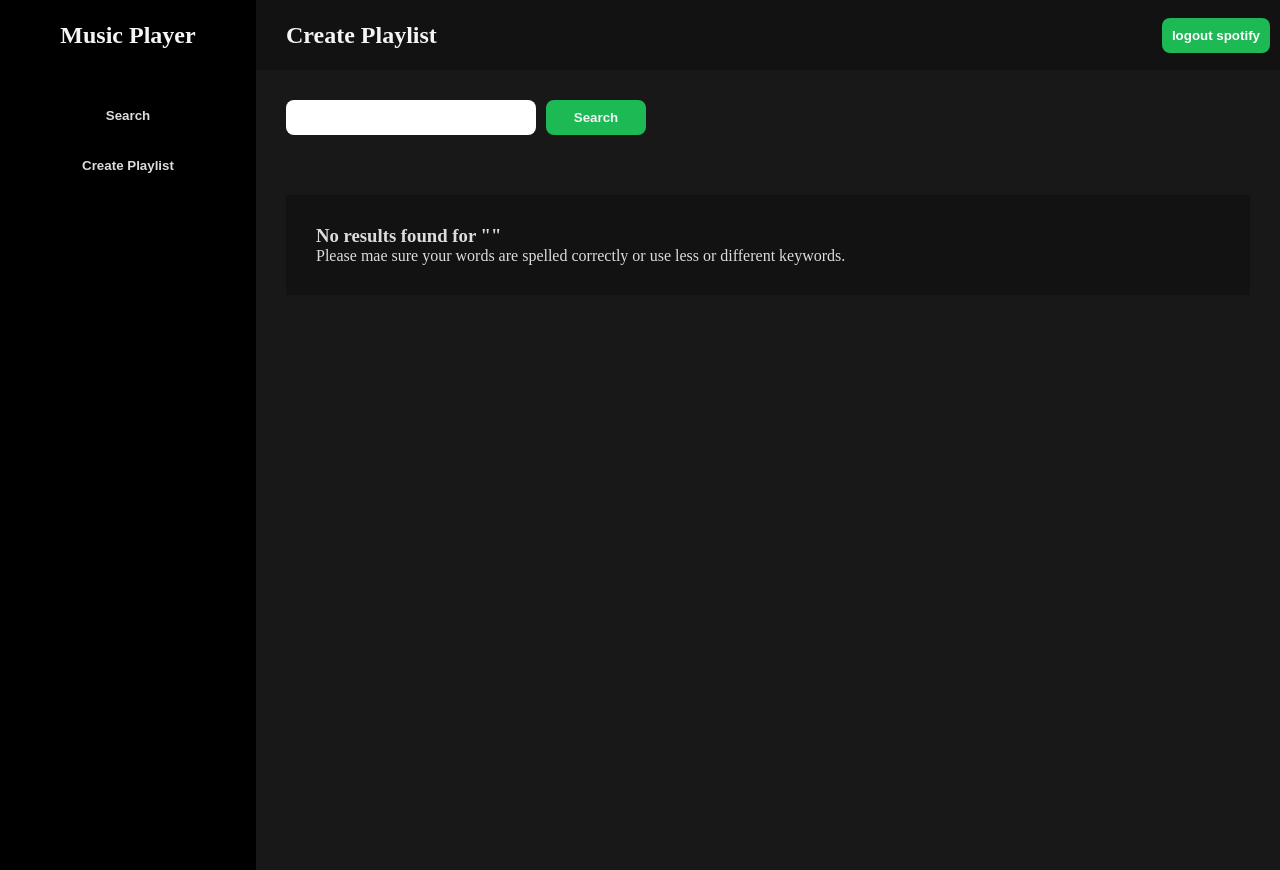
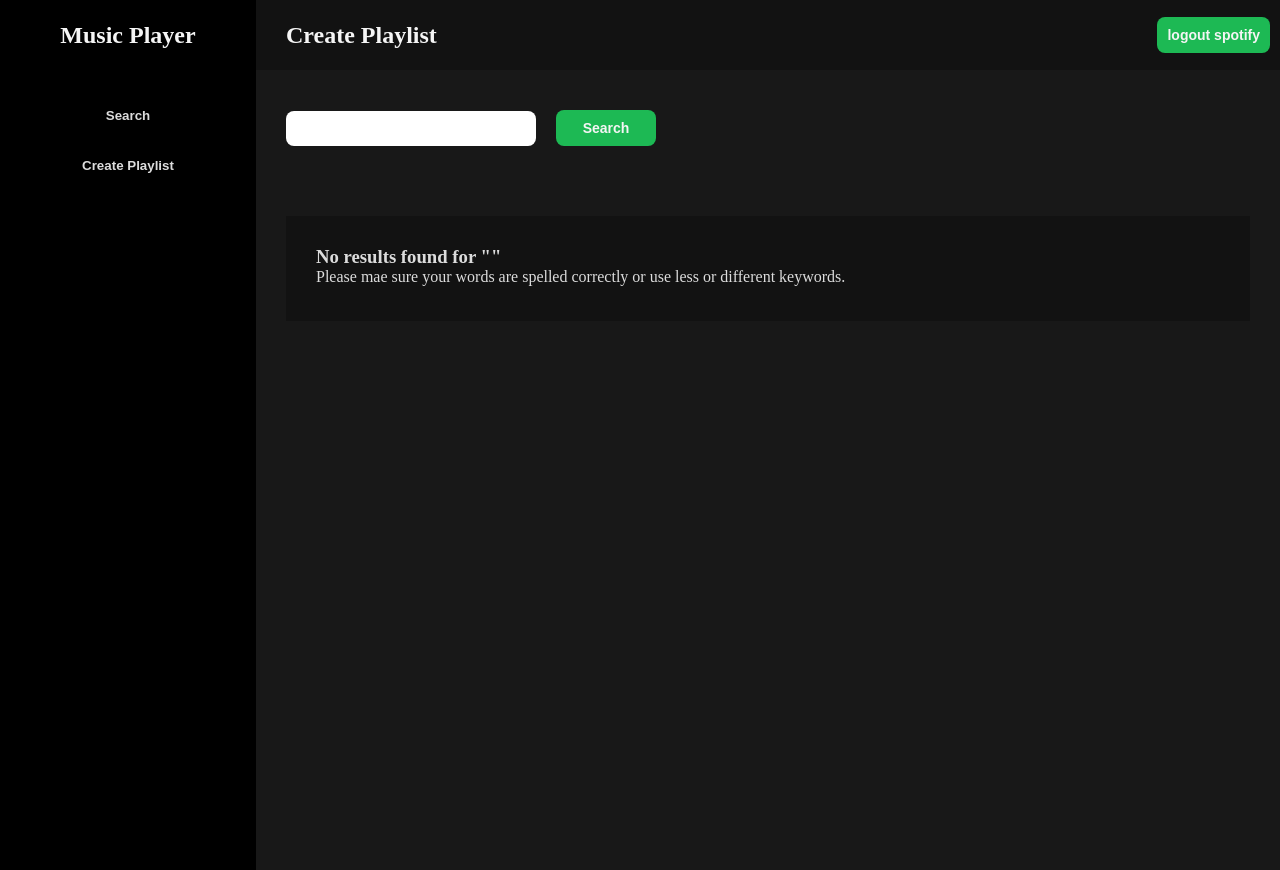
Before and after one commit to Dwipasca/generasi-gigih-homework, a React (Create React App) app: page / in a window 1280 px wide. Built offline with nearby package versions, Linux system fonts and the light colour scheme.

Commit message:
remake button component

```diff
--- a/src/App.js
+++ b/src/App.js
@@ -5,7 +5,7 @@ import Search from "./pages/Search";
 
 import { loginSpotify, getAccessTokenFromURL } from "./functions/auth";
 
-import "./app.css";
+import "./App.css";
 
 function App() {
   return (
--- /dev/null
+++ b/src/components/button/button.css
@@ -0,0 +1,46 @@
+:root {
+  --primary: #3f72af;
+  --success: #1db954;
+  --warning: #ff7600;
+  --danger: #cd113b;
+}
+
+.btn {
+  padding: 10px;
+  margin: 10px;
+  border-radius: 8px;
+  font-weight: bold;
+  cursor: pointer;
+  color: whitesmoke;
+  border: none;
+  transition: transform 0.3s ease;
+}
+
+.btn:hover {
+  transform: translateY(3px);
+}
+
+.btn-primary {
+  background-color: var(--primary);
+}
+.btn-success {
+  background-color: var(--success);
+}
+.btn-danger {
+  background-color: var(--danger);
+}
+.btn-warning {
+  background-color: var(--warning);
+}
+
+/* button size */
+
+.btn-small {
+  font-size: 12px;
+}
+.btn-medium {
+  font-size: 14px;
+}
+.btn-large {
+  font-size: 18px;
+}
--- a/src/components/button/index.js
+++ /dev/null
@@ -1,6 +0,0 @@
-import React from "react";
-import style from "./button.module.css";
-
-export default function Button({ name }) {
-  return <button className={style.primary}>{name}</button>;
-}
--- /dev/null
+++ b/src/components/button/index.jsx
@@ -0,0 +1,27 @@
+import React from "react";
+
+import "./button.css";
+
+const STYLES = ["btn-primary", "btn-danger", "btn-success", "btn-warning"];
+
+const SIZES = ["btn-small", "btn-medium", "btn-large"];
+
+const Button = ({ children, type, onClick, buttonStyle, buttonSize }) => {
+  const checkButtonStyle = STYLES.includes(buttonStyle)
+    ? buttonStyle
+    : STYLES[0];
+
+  const checkButtonSize = SIZES.includes(buttonSize) ? buttonSize : SIZES[0];
+
+  return (
+    <button
+      onClick={onClick}
+      type={type}
+      className={`btn ${checkButtonStyle} ${checkButtonSize}`}
+    >
+      {children}
+    </button>
+  );
+};
+
+export default Button;
--- a/src/components/layouts/header/header.module.css
+++ b/src/components/layouts/header/header.module.css
@@ -19,17 +19,6 @@
   align-items: center;
 }
 
-.menu button {
-  padding: 10px;
-  border: none;
-  border-radius: 8px;
-  background-color: #1db954;
-  color: white;
-  font-weight: bold;
-  margin-right: 10px;
-  cursor: pointer;
-}
-
 .menu button:hover {
   background-color: green;
 }
--- a/src/components/layouts/header/index.js
+++ b/src/components/layouts/header/index.js
@@ -1,5 +1,7 @@
 import React, { useState } from "react";
 import style from "./header.module.css";
+
+import Button from "../../button";
 
 const Header = ({ loginSpotify }) => {
   const [isLogin, setIsLogin] = useState(false);
@@ -20,13 +22,14 @@ const Header = ({ loginSpotify }) => {
         <h2>Create Playlist</h2>
       </div>
       <div className={style["menu"]}>
-        <button
-          id="btn-login-spotify"
+        <Button
           onClick={(e) => handleButtonLoginClick(e)}
-          value={isLogin}
+          buttonStyle="btn-success"
+          buttonSize="btn-medium"
+          type="button"
         >
           {isLogin === true ? "login spotify" : "logout spotify"}
-        </button>
+        </Button>
       </div>
     </div>
   );
--- a/src/components/track/index.js
+++ b/src/components/track/index.js
@@ -8,35 +8,35 @@ const Track = ({ track, playlist, setPlaylist, id }) => {
     let uri = e.target.value;
     setIsSelected(!isSelected);
     if (playlist.includes(uri)) {
-      // alert("DATA SUDAH ADA");
       let newPlaylist = playlist.filter((track) => track !== uri);
       setPlaylist(newPlaylist);
-      console.log("NEW ARRAY TRACKS: " + newPlaylist);
     } else {
-      // alert("data belum ada");
       setPlaylist([...playlist, uri]);
     }
   };
+
   return (
-    <tbody>
-      <tr>
-        <td rowSpan="2">{id + 1}</td>
-        <td rowSpan="2">
-          <img src={track.album.images[2].url} />
-        </td>
-        <td>{track.name}</td>
-        <td rowSpan="2">{track.album.type}</td>
-        <td rowSpan="2">{track.album.release_date}</td>
-        <td rowSpan="2">
-          <button onClick={handleButtonSelect} className={style["btn-select"]}>
-            {isSelected ? "Deselect" : "Select"}
-          </button>
-        </td>
-      </tr>
-      <tr>
-        <td>{track.artists[0].name}</td>
-      </tr>
-    </tbody>
+    <tr>
+      <td>{id + 1}</td>
+      <td>
+        <img src={track.album.images[2].url} alt={track.name} />
+      </td>
+      <td>
+        <p>{track.name}</p>
+        <p>{track.artists[0].name}</p>
+      </td>
+      <td>{track.album.type}</td>
+      <td>{track.album.release_date}</td>
+      <td>
+        <button
+          onClick={(e) => handleButtonSelect(e)}
+          value={track.uri}
+          className={style["btn-select"]}
+        >
+          {playlist.includes(track.uri) ? "Deselect" : "Select"}
+        </button>
+      </td>
+    </tr>
   );
 };
 
--- a/src/components/track/track.module.css
+++ b/src/components/track/track.module.css
@@ -8,3 +8,11 @@
   margin-right: 10px;
   cursor: pointer;
 }
+
+.btn-select:hover {
+  background-color: green;
+}
+
+p {
+  margin-bottom: 5px;
+}
--- a/src/components/trackList/index.js
+++ b/src/components/trackList/index.js
@@ -1,4 +1,4 @@
-import React, { useState } from "react";
+import React from "react";
 
 import Track from "../../components/track";
 
@@ -17,6 +17,7 @@ const TrackList = ({ tracks, playlist, setPlaylist }) => {
           <th>Action</th>
         </tr>
       </thead>
+      <tbody>
         {tracks.map((track, id) => {
           // console.log(track);
           return (
@@ -29,6 +30,7 @@ const TrackList = ({ tracks, playlist, setPlaylist }) => {
             />
           );
         })}
+      </tbody>
     </table>
   );
 };
--- a/src/pages/Search/index.js
+++ b/src/pages/Search/index.js
@@ -2,7 +2,7 @@ import React, { useState, useEffect } from "react";
 
 import TrackList from "../../components/trackList";
 import MessageNotFound from "../../components/messageNotFound";
-
+import Button from "../../components/button";
 import style from "./search.module.css";
 
 export default function Search({ getAccessTokenFromURL }) {
@@ -10,14 +10,13 @@ export default function Search({ getAccessTokenFromURL }) {
   const [search, setSearch] = useState("");
   const [tracks, setTracks] = useState([]);
   const [playlist, setPlaylist] = useState([]);
-  const [isSelected, setIsSelected] = useState(false);
 
   useEffect(() => {
     if (window.location.hash) {
       const { access_token } = getAccessTokenFromURL(window.location.hash);
       setToken(access_token);
     }
-  }, []);
+  }, [getAccessTokenFromURL]);
 
   const buttonHandleSearch = () => {
     if (search === "") {
@@ -44,9 +43,14 @@ export default function Search({ getAccessTokenFromURL }) {
           onChange={(e) => setSearch(e.target.value)}
           value={search}
         />
-        <button id="btn-search" onClick={buttonHandleSearch}>
+        <Button
+          onClick={buttonHandleSearch}
+          buttonStyle="btn-success"
+          buttonSize="btn-medium"
+          type="button"
+        >
           Search
-        </button>
+        </Button>
       </div>
 
       <div className={style["list-track"]}>
@@ -55,8 +59,6 @@ export default function Search({ getAccessTokenFromURL }) {
             tracks={tracks}
             playlist={playlist}
             setPlaylist={setPlaylist}
-            isSelected={isSelected}
-            setIsSelected={setIsSelected}
           />
         ) : (
           <MessageNotFound search={search} />
--- a/src/pages/Search/search.module.css
+++ b/src/pages/Search/search.module.css
@@ -6,6 +6,7 @@
 
 .search-bar {
   background-color: #181818;
+
   padding: 30px;
 }
 
@@ -18,14 +19,7 @@
 }
 
 .search-bar button {
-  background-color: #1db954;
-  color: whitesmoke;
-  border-style: none;
-  padding: 10px;
-  cursor: pointer;
-  border-radius: 8px;
   width: 100px;
-  font-weight: bold;
 }
 
 .search-bar button:hover {
```
Also changed, not shown: src/components/button/button.module.css (deleted, +0 -18 lines). Lines whose indentation alone changed are shown as unchanged.
